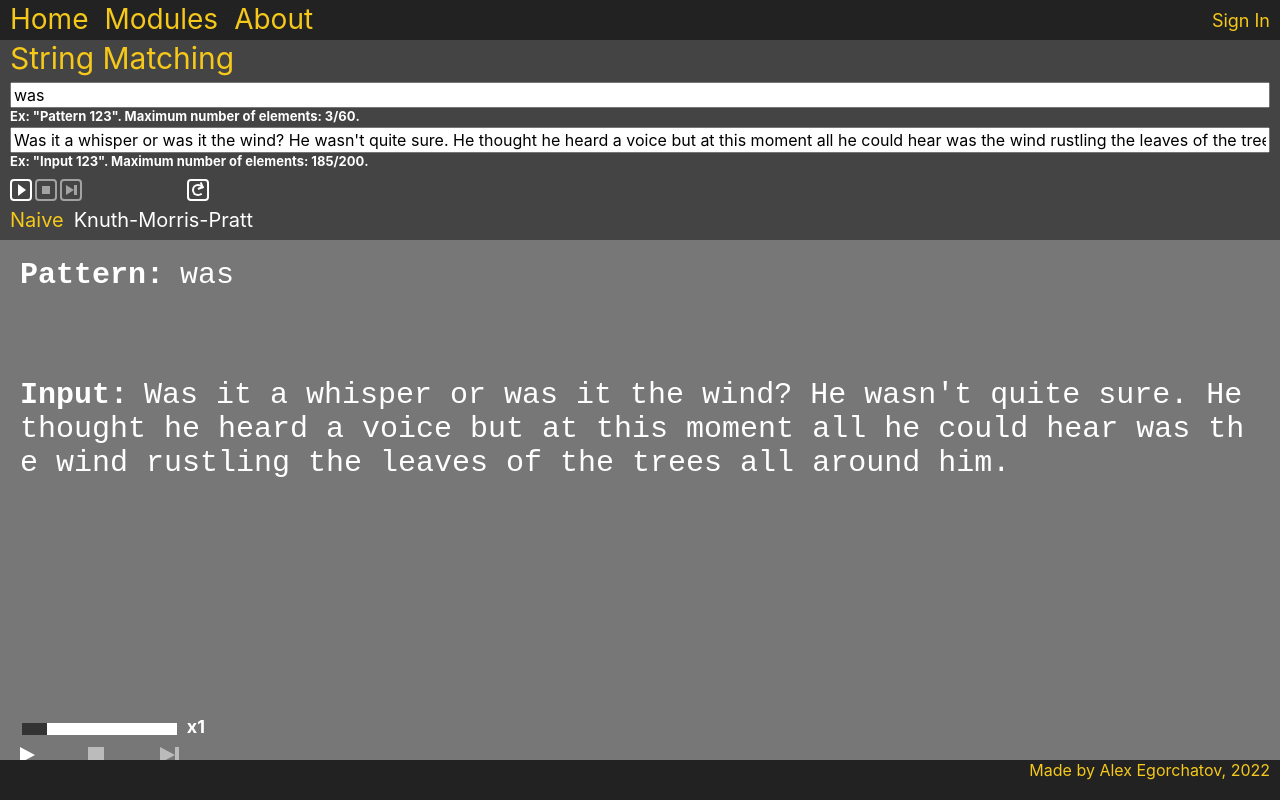
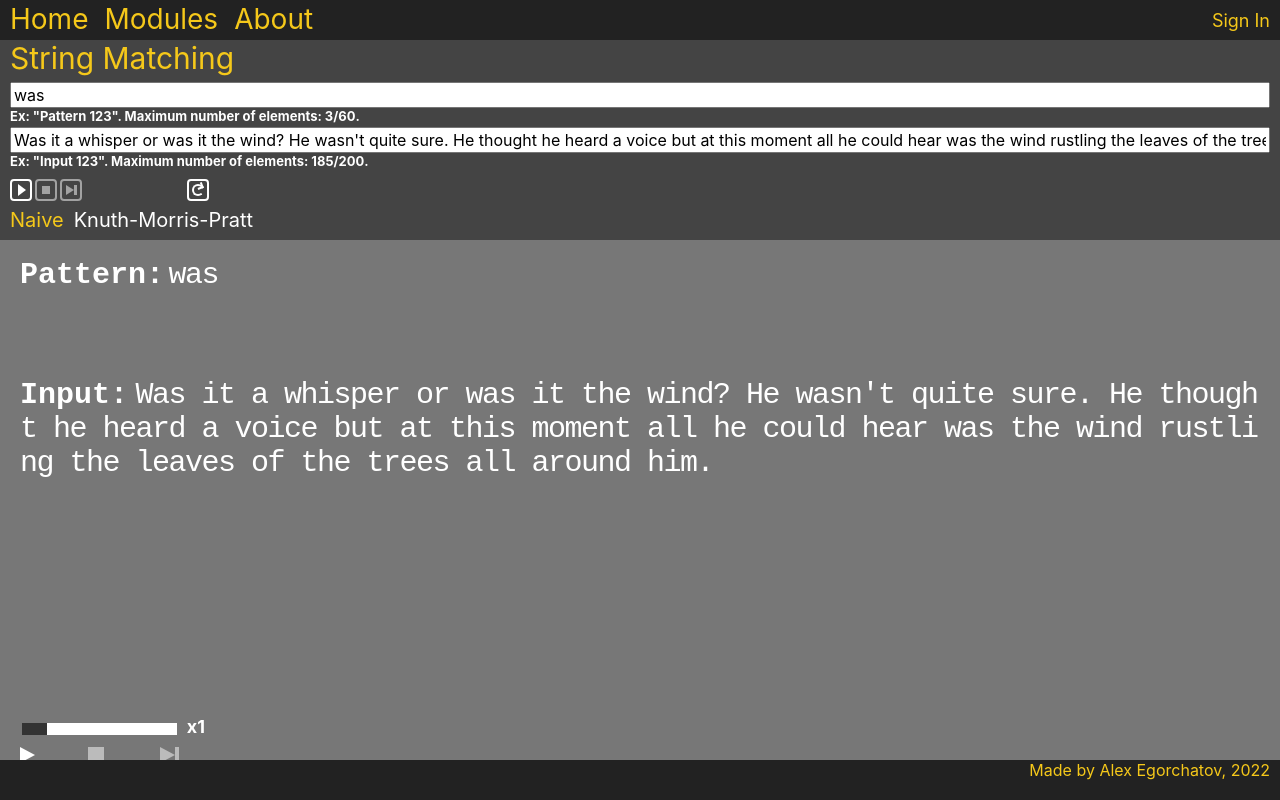
Before and after one commit to AlexEgorchatov/Algorithms, a React (Create React App) app in the folder frontend/: page /search in a window 1280 px wide. Built offline with nearby package versions, Linux system fonts and the light colour scheme.

Commit message:
Implemented string matching input and pattern as array of characters.

```diff
--- a/frontend/src/Pages/StringMatchingPage.tsx
+++ b/frontend/src/Pages/StringMatchingPage.tsx
@@ -18,12 +18,20 @@ import { ActionBar } from '../Components/ActionBar';
 import { SliderComponent } from '../Components/Slider';
 import { RefreshButton } from '../Components/RefreshButton';
 
+export enum StringMatchingCharacterState {
+  Unselected = 0,
+  Selected = 1,
+  Found = 2,
+}
+export interface StringMatchingCharacterProps {
+  character: string;
+  characterState?: StringMatchingCharacterState;
+}
 export let selectedStringMatchingAlgorithm: StringMatchingAlgorithmBase = new NaivePatternMatching(StringMatchingAlgorithmEnum.Naive);
 export const maxStringMatchingInputLength: number = 200;
 export const maxStringMatchingPatternLength: number = 60;
-
-const renderedPatter: string = 'was';
-const renderedInput: string =
+export const renderedPatter: string = 'was';
+export const renderedInput: string =
   "Was it a whisper or was it the wind? He wasn't quite sure. He thought he heard a voice but at this moment all he could hear was the wind rustling the leaves of the trees all around him.";
 
 interface AlgorithmListProps {
@@ -159,7 +167,7 @@ const StringMatchingPatternComponent = () => {
               cursor: pointer;
               text-decoration: underline;
             `}
-            onClick={() => dispatch(updateStringMatchingPatternState(stringMatchingPageState.stringMatchingAnimationPattern))}
+            onClick={() => dispatch(updateStringMatchingPatternState(stringMatchingPageState.stringMatchingAnimationPattern.map((i) => i.character).join('')))}
           >
             Fix
           </div>
@@ -238,7 +246,7 @@ const StringMatchingInputComponent = () => {
               cursor: pointer;
               text-decoration: underline;
             `}
-            onClick={() => dispatch(updateStringMatchingInputState(stringMatchingPageState.stringMatchingAnimationInput))}
+            onClick={() => dispatch(updateStringMatchingInputState(stringMatchingPageState.stringMatchingAnimationInput.map((i) => i.character).join('')))}
           >
             Fix
           </div>
@@ -340,50 +348,49 @@ const AnimationComponent = () => {
           height: 70%;
           min-height: 425px;
           padding: 0px 20px;
+          color: white;
         `}
       >
         <div
           css={css`
-            display: inline;
-            word-break: break-all;
-            align-items: flex-start;
-            color: white;
-            height: 120px;
+            display: flex;
+            flex-wrap: wrap;
+            align-content: flex-start;
+            min-height: 120px;
             font-family: monospace;
-            white-space: pre-wrap;
           `}
         >
           <span
             css={css`
               font-weight: 700;
-              margin-right: 16px;
+              width: 148.5px;
             `}
           >
             Pattern:
           </span>
-          {stringMatchingPageState.stringMatchingAnimationPattern}
+          {stringMatchingPageState.stringMatchingAnimationPattern.map((character, index) => (
+            <StringMatchingCharacterComponent key={index} character={character.character} characterState={character.characterState} />
+          ))}
         </div>
         <div
           css={css`
-            display: inline;
-            word-break: break-all;
-            align-items: flex-start;
-            color: white;
+            display: flex;
+            flex-wrap: wrap;
             max-height: 290px;
             font-family: monospace;
-            white-space: pre-wrap;
-            overflow-y: auto;
           `}
         >
           <span
             css={css`
               font-weight: 700;
-              margin-right: 16px;
+              width: 115.5px;
             `}
           >
             Input:
           </span>
-          {stringMatchingPageState.stringMatchingAnimationInput}
+          {stringMatchingPageState.stringMatchingAnimationInput.map((character, index) => (
+            <StringMatchingCharacterComponent key={index} character={character.character} characterState={character.characterState} />
+          ))}
         </div>
       </div>
       <div
@@ -407,6 +414,32 @@ const AnimationComponent = () => {
   );
 };
 
+const StringMatchingCharacterComponent = ({ character, characterState = StringMatchingCharacterState.Unselected }: StringMatchingCharacterProps) => {
+  const setFont = () => {
+    switch (characterState) {
+      case StringMatchingCharacterState.Unselected:
+        return 'color: #ffffff; background-color: transparent';
+
+      case StringMatchingCharacterState.Selected:
+        return 'color: #ffffff; background-color: #000000';
+
+      case StringMatchingCharacterState.Found:
+        return 'color: #000000; background-color: #ffff00';
+    }
+  };
+
+  return (
+    <div
+      css={css`
+        width: 16.5px;
+        ${setFont()}
+      `}
+    >
+      {character}
+    </div>
+  );
+};
+
 export const StringMatchingPage = () => {
   return (
     <div
--- a/frontend/src/Store/Home Page/StringMatchingModuleStateManagement.ts
+++ b/frontend/src/Store/Home Page/StringMatchingModuleStateManagement.ts
@@ -1,23 +1,19 @@
-export const enum CharacterState {
-  Unselected = 0,
-  Selected = 1,
-  Found = 2,
-}
+import { StringMatchingCharacterState } from '../../Pages/StringMatchingPage';
 
 //#region State
 export interface StringMatchingModuleState {
-  readonly stringMatchingModuleCharacters: CharacterState[];
+  readonly stringMatchingModuleCharacters: StringMatchingCharacterState[];
 }
 
 const initialStringMatchingModuleState: StringMatchingModuleState = {
   stringMatchingModuleCharacters: [
-    CharacterState.Unselected,
-    CharacterState.Unselected,
-    CharacterState.Unselected,
-    CharacterState.Unselected,
-    CharacterState.Unselected,
-    CharacterState.Unselected,
-    CharacterState.Unselected,
+    StringMatchingCharacterState.Unselected,
+    StringMatchingCharacterState.Unselected,
+    StringMatchingCharacterState.Unselected,
+    StringMatchingCharacterState.Unselected,
+    StringMatchingCharacterState.Unselected,
+    StringMatchingCharacterState.Unselected,
+    StringMatchingCharacterState.Unselected,
   ],
 };
 //#endregion State
--- a/frontend/src/Store/Middleware.ts
+++ b/frontend/src/Store/Middleware.ts
@@ -6,19 +6,30 @@ import {
   updateStringMatchingAnimationPatternState,
   updateStringMatchingAnimationInputState,
 } from './String Matching Page/StringMatchingPageStateManagement';
-import { maxStringMatchingInputLength, maxStringMatchingPatternLength } from '../Pages/StringMatchingPage';
+import { StringMatchingCharacterProps, maxStringMatchingInputLength, maxStringMatchingPatternLength } from '../Pages/StringMatchingPage';
+
+const ProcessStringMatchingAction = (input: string): StringMatchingCharacterProps[] => {
+  let stringArrayInput = input.split('');
+  let stringMatchingCharacters: StringMatchingCharacterProps[] = [];
+
+  for (let i = 0; i < stringArrayInput.length; i++) {
+    stringMatchingCharacters.push({ character: stringArrayInput[i] });
+  }
+
+  return stringMatchingCharacters;
+};
 
 export const updateStringMatchingPatternMiddleware: Middleware = (store: MiddlewareAPI) => (next: Dispatch) => (action: StringMatchingPageActions) => {
   switch (action.type) {
     case UPDATE_STRING_MATCHING_INPUT_STATE:
       if (action.stringMatchingInput.length <= maxStringMatchingInputLength) {
-        store.dispatch(updateStringMatchingAnimationInputState(action.stringMatchingInput));
+        store.dispatch(updateStringMatchingAnimationInputState(ProcessStringMatchingAction(action.stringMatchingInput)));
       }
       break;
 
     case UPDATE_STRING_MATCHING_PATTERN_STATE:
       if (action.stringMatchingPattern.length <= maxStringMatchingPatternLength) {
-        store.dispatch(updateStringMatchingAnimationPatternState(action.stringMatchingPattern));
+        store.dispatch(updateStringMatchingAnimationPatternState(ProcessStringMatchingAction(action.stringMatchingPattern)));
       }
       break;
 
--- a/frontend/src/Store/String Matching Page/StringMatchingPageStateManagement.ts
+++ b/frontend/src/Store/String Matching Page/StringMatchingPageStateManagement.ts
@@ -1,3 +1,4 @@
+import { StringMatchingCharacterProps } from '../../Pages/StringMatchingPage';
 import { StringMatchingAlgorithmEnum } from '../../Resources/Algorithms/AlgorithmBase';
 
 //#region State
@@ -5,16 +6,16 @@ export interface StringMatchingPageState {
   readonly selectedSearchingAlgorithm: StringMatchingAlgorithmEnum;
   readonly stringMatchingPattern: string;
   readonly stringMatchingInput: string;
-  readonly stringMatchingAnimationPattern: string;
-  readonly stringMatchingAnimationInput: string;
+  readonly stringMatchingAnimationPattern: StringMatchingCharacterProps[];
+  readonly stringMatchingAnimationInput: StringMatchingCharacterProps[];
 }
 
 const initialStringMatchingPageState: StringMatchingPageState = {
   selectedSearchingAlgorithm: StringMatchingAlgorithmEnum.Naive,
   stringMatchingPattern: '',
   stringMatchingInput: '',
-  stringMatchingAnimationPattern: '',
-  stringMatchingAnimationInput: '',
+  stringMatchingAnimationPattern: [],
+  stringMatchingAnimationInput: [],
 };
 //#endregion State
 
```
Also changed, not shown: frontend/src/Modules/StringMatchingModule.tsx (+15 -19 lines).
